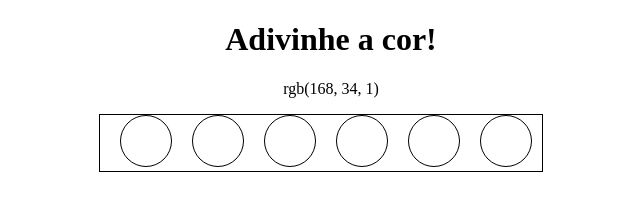
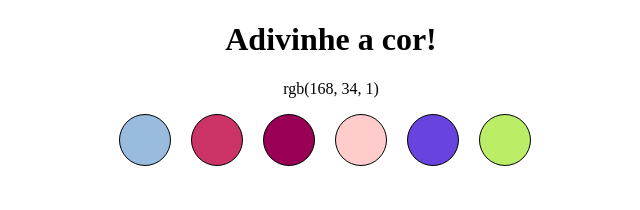
Before and after one commit to Thais-Gonzaga/sd-025-b-project-color-guess, a website: page index.html in a window 1280 px wide. Shown: the whole page, without its empty margins (309-949 px from the left). Drawn offline with Linux system fonts and the light colour scheme.

Commit message:
adiciona requisito 4

```diff
--- a/script.js
+++ b/script.js
@@ -18,10 +18,18 @@ const divCircle = document.createElement('div');
 divCircle.id = 'conteiner-circle';
 main.appendChild(divCircle);
 
+function random() {
+  const random1 = Math.round(Math.random() * 16).toString(16);
+  const random2 = Math.round(Math.random() * 16).toString(16);
+  const random3 = Math.round(Math.random() * 16).toString(16);
+  return `#${random1}${random2}${random3}`;
+}
+
 function createDiv() {
   for (let index = 1; index <= 6; index += 1) {
     const div = document.createElement('div');
     div.classList.add('ball');
+    div.style.background = random();
     divCircle.appendChild(div);
   }
 }
--- a/style.css
+++ b/style.css
@@ -7,12 +7,10 @@
   margin-left: 20px;
 }
 
-#rgb-color, h1 {
+#rgb-color , h1 {
   text-align: center;
 }
 
 #conteiner-circle {
   margin-left: 400px;
-  width: 35%;
-  border: 1px solid black;
 }
```
